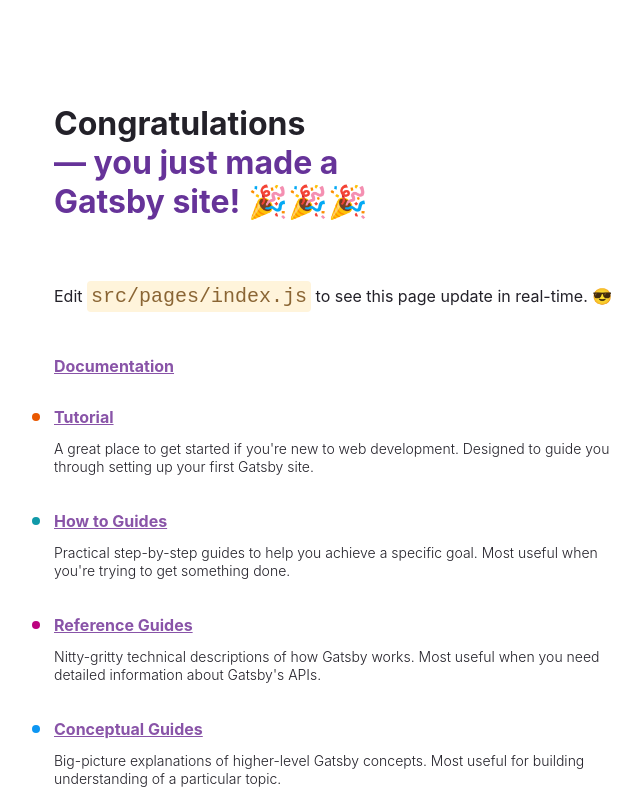
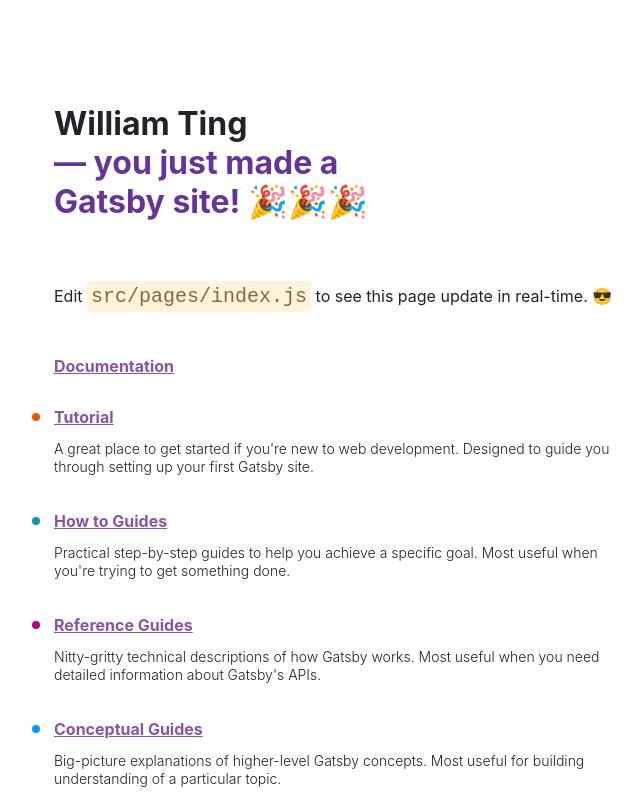
Before and after one commit to williamdjting/personal-website, a Gatsby site: page / in a window 1280 px wide. Shown: the top 800 px of the page, without its empty margins (50-692 px from the left). Built offline with nearby package versions, Linux system fonts and the light colour scheme; Gatsby itself is replaced by a stand-in of ours.

Commit message:
first commit to github

```diff
--- a/src/pages/index.js
+++ b/src/pages/index.js
@@ -127,7 +127,7 @@
   return (
     <main style={pageStyles}>
       <h1 style={headingStyles}>
-        Congratulations
+        William Ting
         <br />
         <span style={headingAccentStyles}>— you just made a Gatsby site! 🎉🎉🎉</span>
       </h1>
```
